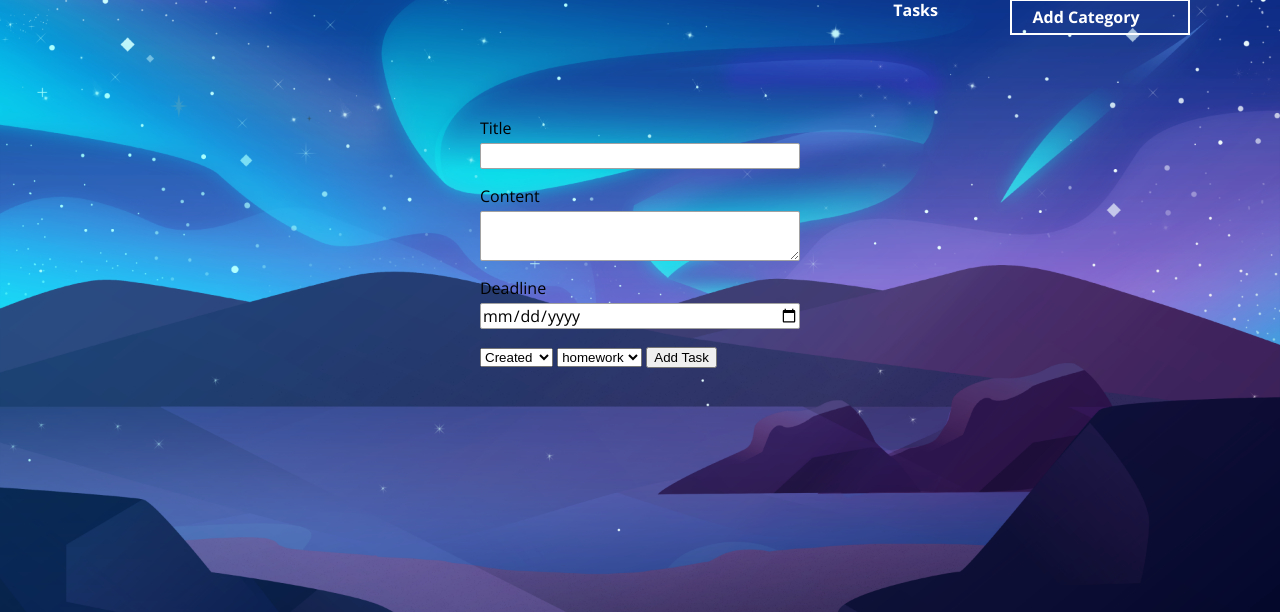
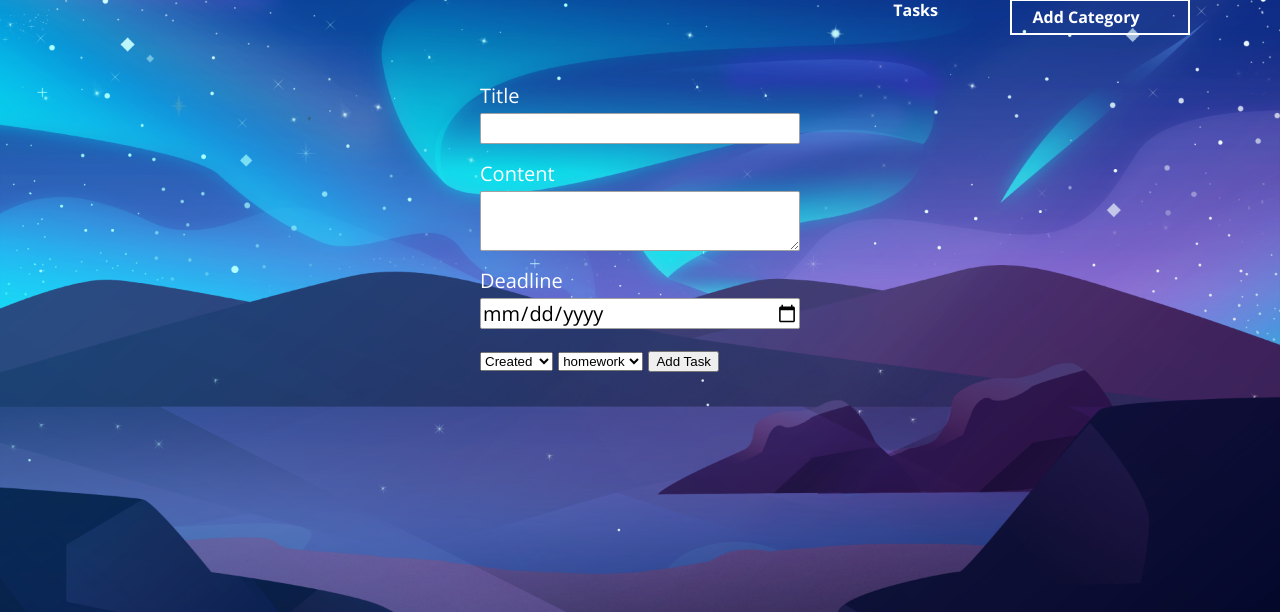
Before and after one commit to TranXuanAnh441/to-do-list, a Node server app: page /task/add-task in a window 1280 px wide. Shown: the part 41-653 px from the top of the page. Run offline with Node 20, Linux system fonts and the light colour scheme; data comes from the database, SQL or seed files in the repository; some libraries are stand-ins or nearby versions.

Commit message:
change form text color css

```diff
--- a/public/css/forms.css
+++ b/public/css/forms.css
@@ -21,3 +21,8 @@
 .form-control textarea:focus {
     outline-color: #00695c;
 }
+
+.task-form{
+    color: white;
+    font-size: 20px;
+}
--- a/public/css/main.css
+++ b/public/css/main.css
@@ -33,7 +33,7 @@ a {
   width: 100%;
   height: 3.5rem;
   padding: 0 1.5rem;
-  margin-bottom: 70px;
+  margin-bottom: 35px;
 }
 
 .main-header__nav {
```
